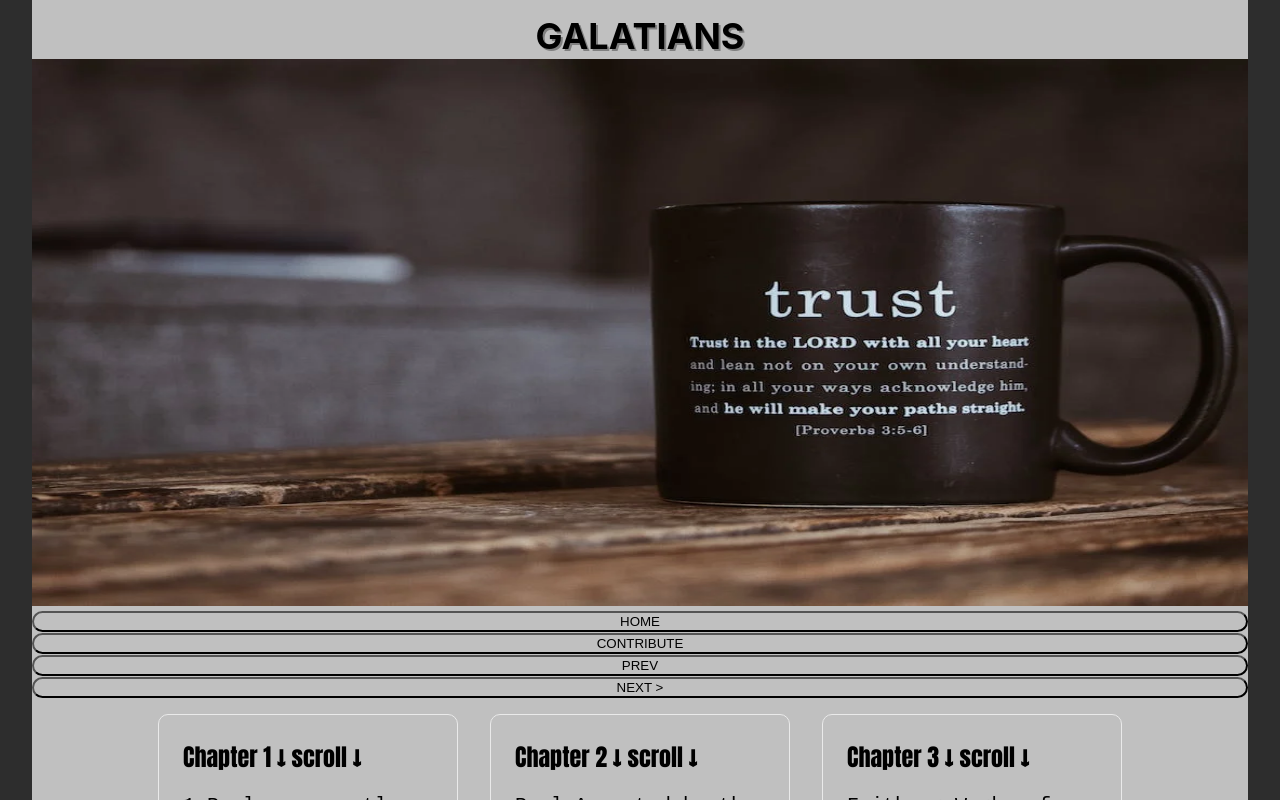
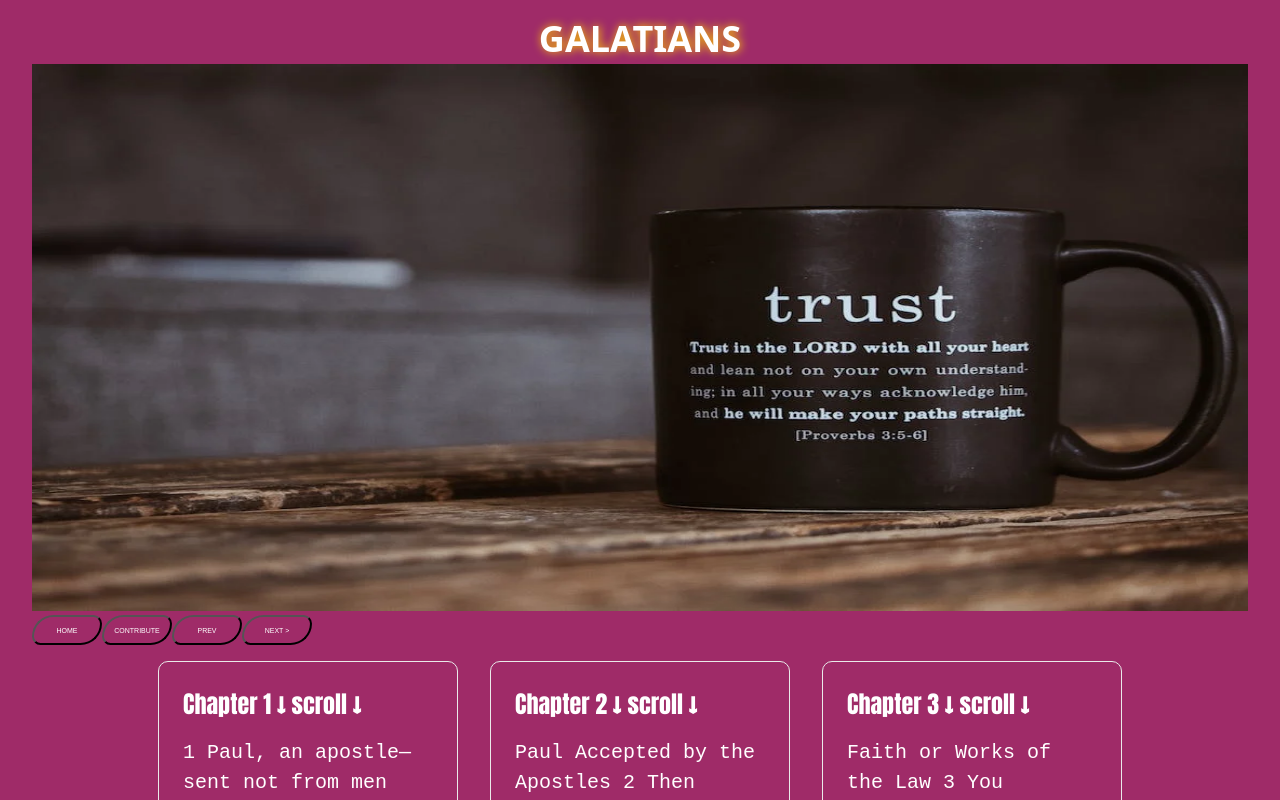
Before and after one commit to jnutt367/galatians, a Next.js app: page / in a window 1280 px wide. Shown: the top 800 px of the page. Built offline with nearby package versions, Linux system fonts and the light colour scheme.

Commit message:
Update Home.module.css
added new styles

```diff
--- a/styles/Home.module.css
+++ b/styles/Home.module.css
@@ -1,14 +1,13 @@
 .container {
     padding: 0 2rem;
-    background-color: #2d2d2d;
+    background-color: #9F2B68;
     background-size: cover;
     background-repeat: no-repeat;
 }
 
 .main {
-    background-color: silver;
-    background-size: contain;
-    background-size: contain;
+    background-color: #9F2B68;
+    background-size: cover;
     min-height: 100vh;
     padding: 4rem 0;
     flex: 1;
@@ -85,11 +84,12 @@
 
 
 .title {
-   position: relative;
+  color: white;
+  position: relative;
   top: -50px;
   margin-top: 0;
-  font-family: Ariel, sans, , serif, sans-serif, cursive, fantasy;
-  text-shadow: 2px 2px grey;
+  font-family: Ariel, sans, serif, sans-serif, cursive, fantasy;
+  text-shadow: #FC0 1px 0 10px;
   font-size: 36px;
   margin-bottom: 3.5rem;
 }
@@ -102,7 +102,6 @@
 }
 
 .description {
-    color: grey;
     text-shadow: 1px 1px black;
     padding: 2rem;
     padding-right: 3rem;
@@ -111,16 +110,12 @@
     font-size: 1rem;
     max-width: 60rem;
 }
-.button {
-    width:100%;
-    background-color: silver;
-    border-radius: 15px;
-}
+
 
 
 .button:hover {
-    color: white;
-    background-color: brown;
+    color: black;
+    background-color:#CBC3E3;
     opacity: 0.7;
     text-shadow: 1px 1px black;
     opacity: 1;
@@ -138,20 +133,21 @@
     color: white;
 }
 
-.nav ul li {
+.nav {
     display: flex;
-    flex-basis: auto;
-    color: #fafafa;
+    flex-direction: row;
     justify-content: space-around;
-    list-style: none;
-    font-size: xx-large;
-    padding-top: 3rem;
-    font-family: Impact, Haettenschweiler, 'Arial Narrow Bold', sans-serif;
 }
-
-.nav ul:hover {
-    color: orange;
-    text-decoration: underline;
+.button {
+    color: white;
+    height: 30px;
+    width: 70px;
+    font-size: 7px;
+    border-radius: 50px 20px;
+    background-color: #9F2B68;
+    align-items: center;
+    justify-content: space-evenly;
+    padding: 5px;
 }
 
 .grid {
@@ -187,16 +183,16 @@
 }
 
 .card {
+    color: white;
     margin: 1rem;
     padding: 1.5rem;
     text-align: left;
-    color: inherit;
     max-height: 300px;
     overflow: scroll;
     text-decoration: none;
     border: 1px solid #eaeaea;
     border-radius: 10px;
-    transition: color 0.15s ease, border-color 0.15s ease;
+    transition: color 1s ease, border-color 0.15s ease;
     max-width: 300px;
     font-family: monospace;
 }
@@ -204,9 +200,10 @@
 .card:hover,
 .card:focus,
 .card:active {
+    display: inline;
     color: black;
     border-color: hsl(212, 100%, 48%);
-    background-image: url(/tea-stained.jpg);
+    background-image: url(/closeup-old-paper-texture-age-marks.jpg);
     background-repeat: no-repeat;
     background-size: cover;
     cursor: all-scroll;
```
